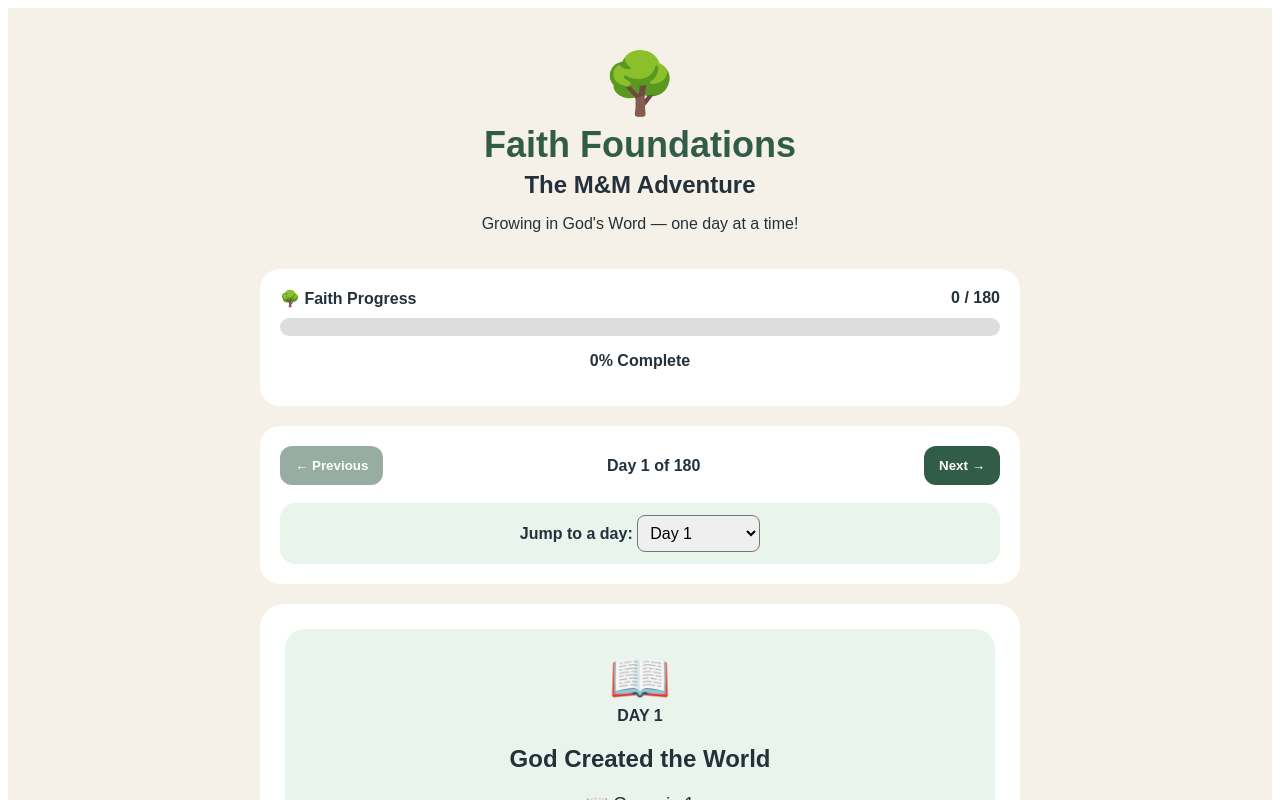
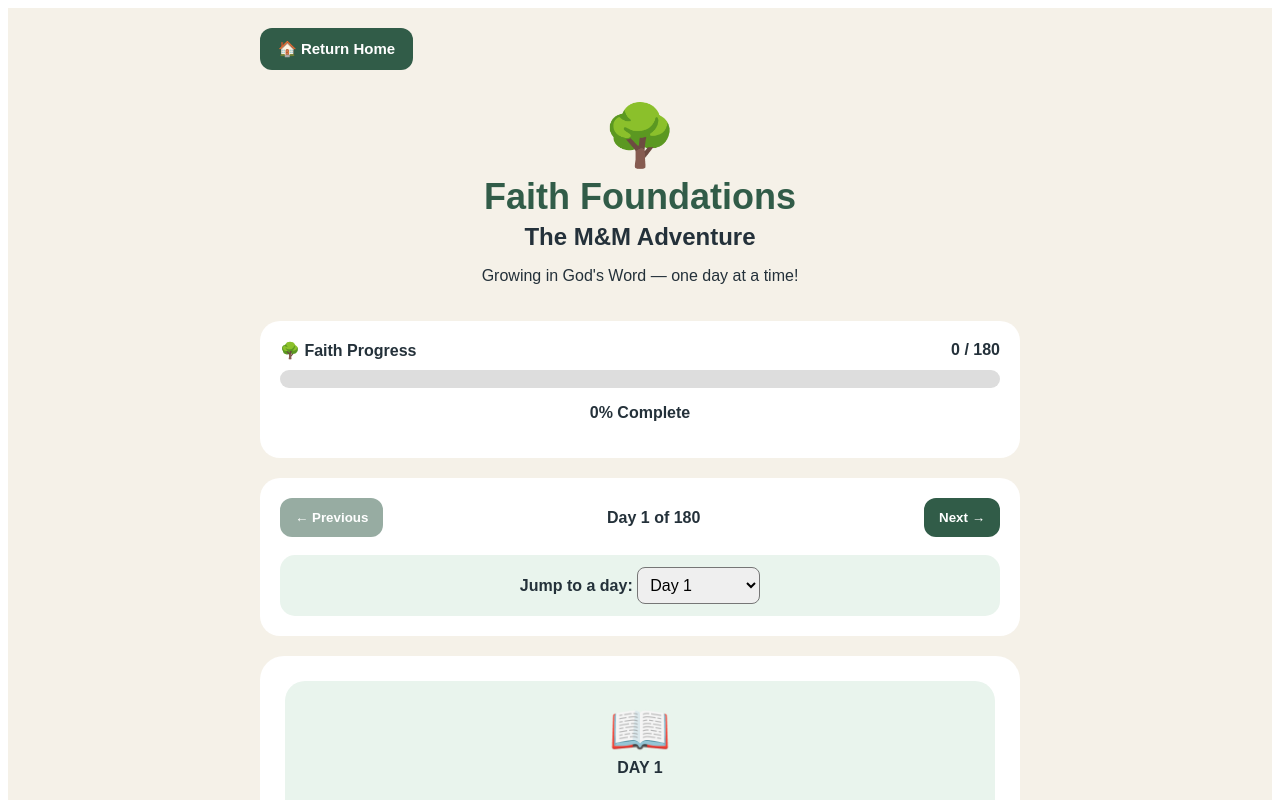
Before and after one commit to ahamilton1210ah-maker/faith-foundations-mm-adventure, a Next.js app: page /Lessons in a window 1280 px wide. Shown: the top 800 px of the page. Built offline with nearby package versions, Linux system fonts and the light colour scheme.

Commit message:
Add 'Return Home' button to Lessons page
Added a button to return to the home page with styling.

```diff
--- a/app/Lessons/page.js
+++ b/app/Lessons/page.js
@@ -577,7 +577,31 @@ export default function Lessons() {
           margin: "0 auto"
         }}
       >
+{/* RETURN HOME */}
 
+<div
+  style={{
+    marginBottom: "10px",
+  }}
+>
+  <button
+    onClick={() => {
+      window.location.href = "/";
+    }}
+    style={{
+      padding: "12px 18px",
+      border: "none",
+      borderRadius: "12px",
+      background: "#315c48",
+      color: "white",
+      fontSize: "15px",
+      fontWeight: "bold",
+      cursor: "pointer",
+    }}
+  >
+    🏠 Return Home
+  </button>
+</div>
         {/* HEADER */}
 
         <header
```
